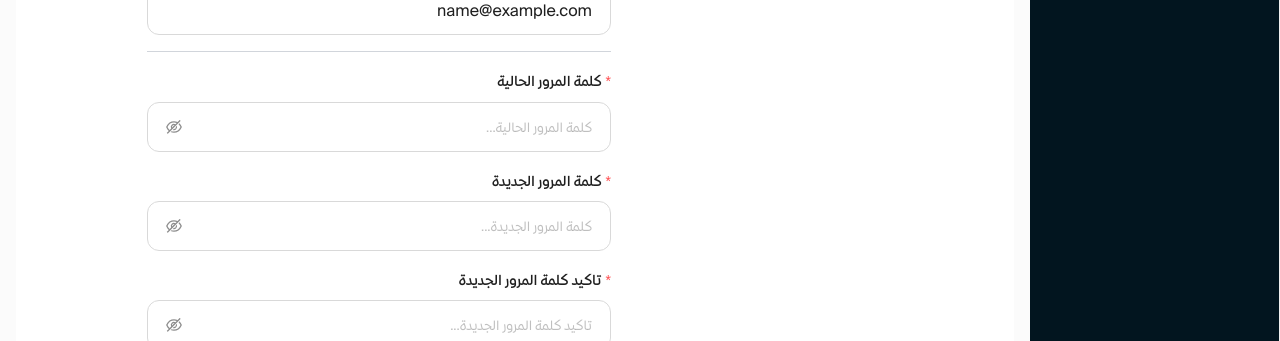
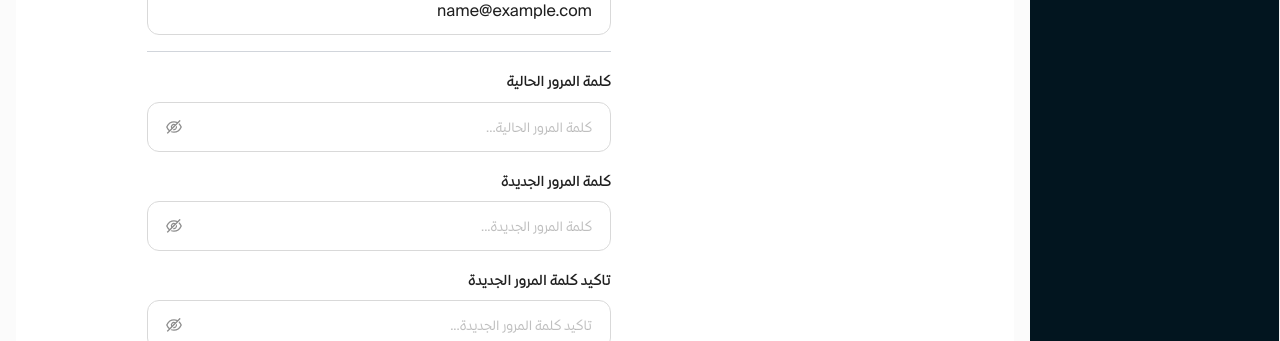
Before and after one commit to i-knology/Sulaimanalhabib, a React (Vite) app: page /profile in a window 1280 px wide. Shown: the part 374-715 px from the top of the page. Built offline with nearby package versions, Linux system fonts and the light colour scheme; no server answers; sample sign-in values are in the browser's storage.

Commit message:
profile update

```diff
--- a/src/components/projects/ProjectsMissions.tsx
+++ b/src/components/projects/ProjectsMissions.tsx
@@ -24,7 +24,7 @@ export default function ProjectsMissions() {
     queryFn: () => {
       return getAllMissions({
         ...filterOptions,
-        ProjectId: projectId,
+        // ProjectId: projectId,
       });
     },
   });
--- a/src/pages/profile/index.tsx
+++ b/src/pages/profile/index.tsx
@@ -1,6 +1,9 @@
 import HrDivider from "@/components/ui/HrDivider";
+import instance from "@/utils/instance";
+import { useMutation, useQuery } from "@tanstack/react-query";
 import type { GetProp, UploadProps } from "antd";
 import { Button, Form, Image, Input, Upload } from "antd";
+import { serialize } from "object-to-formdata";
 import { useEffect, useState } from "react";
 import { useTranslation } from "react-i18next";
 import { LuImagePlus } from "react-icons/lu";
@@ -11,25 +14,40 @@ type FileType = Parameters<GetProp<UploadProps, "beforeUpload">>[0];
 export default function Profile() {
   const { t } = useTranslation();
   const { user } = useSelector((state: any) => state.auth);
+  console.log(user);
   const [form] = Form.useForm();
 
   const [imageUrl, setImageUrl] = useState<string>();
 
   useEffect(() => {
     form.setFieldsValue({
-      email: user?.email,
-      username: user.username,
-      fullName: user.fullName,
-      phoneNumber: user.mobileNo,
+      Email: user?.email,
+      FullName: user.fullName,
+      PhoneNumber: user.mobileNo,
     });
-  }, []);
+  }, [user]);
 
   const getBase64 = (img: FileType, callback: (url: string) => void) => {
-    console.log(img);
     const reader = new FileReader();
     reader.addEventListener("load", () => callback(reader.result as string));
     reader.readAsDataURL(img);
   };
+
+  const { refetch } = useQuery({
+    queryKey: ["profile"],
+    queryFn: () => instance.get("Users/UserDashBoard"),
+  });
+
+  const muatation = useMutation({
+    mutationFn: (values) => {
+      console.log(values);
+      return instance.post("Users/UserChangeInfo", serialize(values), {
+        headers: {
+          "Content-Type": "multipart/form-data",
+        },
+      });
+    },
+  });
 
   return (
     <div className="p-2 space-y-2">
@@ -38,17 +56,21 @@ export default function Profile() {
           className="py-8 px-4 space-y-4 w-full max-w-screen-md"
           layout="vertical"
           form={form}
+          id="profile-update-form"
+          onFinish={muatation.mutate}
         >
           <div className="flex items-start gap-4 w-full flex-col md:flex-row">
             <div className="flex items-center justify-center flex-shrink-0 w-64 mx-auto">
               <Form.Item
-                name="profilePicture"
+                name="ProfilePicture"
                 className="mx-auto w-full space-y-4"
               >
                 <Image
                   width={160}
                   height={160}
-                  src={imageUrl}
+                  src={imageUrl ?? user?.imageProfile}
+                  data-src={imageUrl ?? user?.imageProfile}
+                  crossOrigin="anonymous"
                   className="rounded-xl"
                   rootClassName="mx-auto !block rounded-xl overflow-hidden"
                   fallback="/profile.png"
@@ -63,6 +85,7 @@ export default function Profile() {
                   onChange={(info) => {
                     getBase64(info.file as FileType, (url) => {
                       setImageUrl(url);
+                      form.setFieldValue("ProfilePicture", info.file);
                     });
                   }}
                 >
@@ -82,7 +105,7 @@ export default function Profile() {
               <Form.Item
                 className="mb-0"
                 label={t("username")}
-                name="fullName"
+                name="FullName"
                 rules={[{ required: true, message: t("validation:requiredField") }]}
               >
                 <Input placeholder={`${t("username")}...`} />
@@ -91,7 +114,7 @@ export default function Profile() {
               <Form.Item
                 className="mb-0"
                 label={t("phoneNumber")}
-                name="phoneNumber"
+                name="PhoneNumber"
                 rules={[{ required: true, message: t("validation:requiredField") }]}
               >
                 <Input placeholder={`${t("phoneNumber")}...`} />
@@ -100,7 +123,7 @@ export default function Profile() {
               <Form.Item
                 className="mb-0"
                 label={t("email")}
-                name="email"
+                name="Email"
                 rules={[{ required: true, message: t("validation:requiredField") }]}
               >
                 <Input placeholder={`${t("email")}...`} />
@@ -111,8 +134,8 @@ export default function Profile() {
               <Form.Item
                 className="m-0"
                 label={t("currentPassword")}
-                name="currentPassword"
-                rules={[{ required: true, message: t("validation:requiredField") }]}
+                name="CurrentPassword"
+                // rules={[{ required: true, message: t("validation:requiredField") }]}
               >
                 <Input.Password placeholder={t("currentPassword") + "..."} />
               </Form.Item>
@@ -120,13 +143,13 @@ export default function Profile() {
               <Form.Item
                 className="m-0"
                 label={t("newPassword")}
-                name="password"
+                name="Password"
                 dependencies={["currentPassword"]}
                 rules={[
-                  { required: true, message: t("validation:requiredField") },
+                  // { required: true, message: t("validation:requiredField") },
                   ({ getFieldValue }) => ({
                     validator(_, value) {
-                      if (!value || getFieldValue("currentPassword") === value) {
+                      if (!value || getFieldValue("CurrentPassword") === value) {
                         return Promise.resolve();
                       }
                       return Promise.reject(
@@ -142,13 +165,13 @@ export default function Profile() {
               <Form.Item
                 className="m-0"
                 label={t("confirmNewPassword")}
-                name="confirmNewPassword"
-                dependencies={["password"]}
+                name="ConfirmPassword"
+                dependencies={["Password"]}
                 rules={[
-                  { required: true, message: t("validation:requiredField") },
+                  // { required: true, message: t("validation:requiredField") },
                   ({ getFieldValue }) => ({
                     validator(_, value) {
-                      if (!value || getFieldValue("password") === value) {
+                      if (!value || getFieldValue("Password") === value) {
                         return Promise.resolve();
                       }
                       return Promise.reject(new Error(t("validation:passwordMismatch")));
@@ -163,6 +186,9 @@ export default function Profile() {
                 className="bg-gradient-to-r from-primary/[0.92] to-secondary/[0.92] w-full"
                 type="primary"
                 htmlType="submit"
+                form="profile-update-form"
+                loading={muatation.isPending}
+                disabled={muatation.isPending}
               >
                 {t("save")}
               </Button>
```
